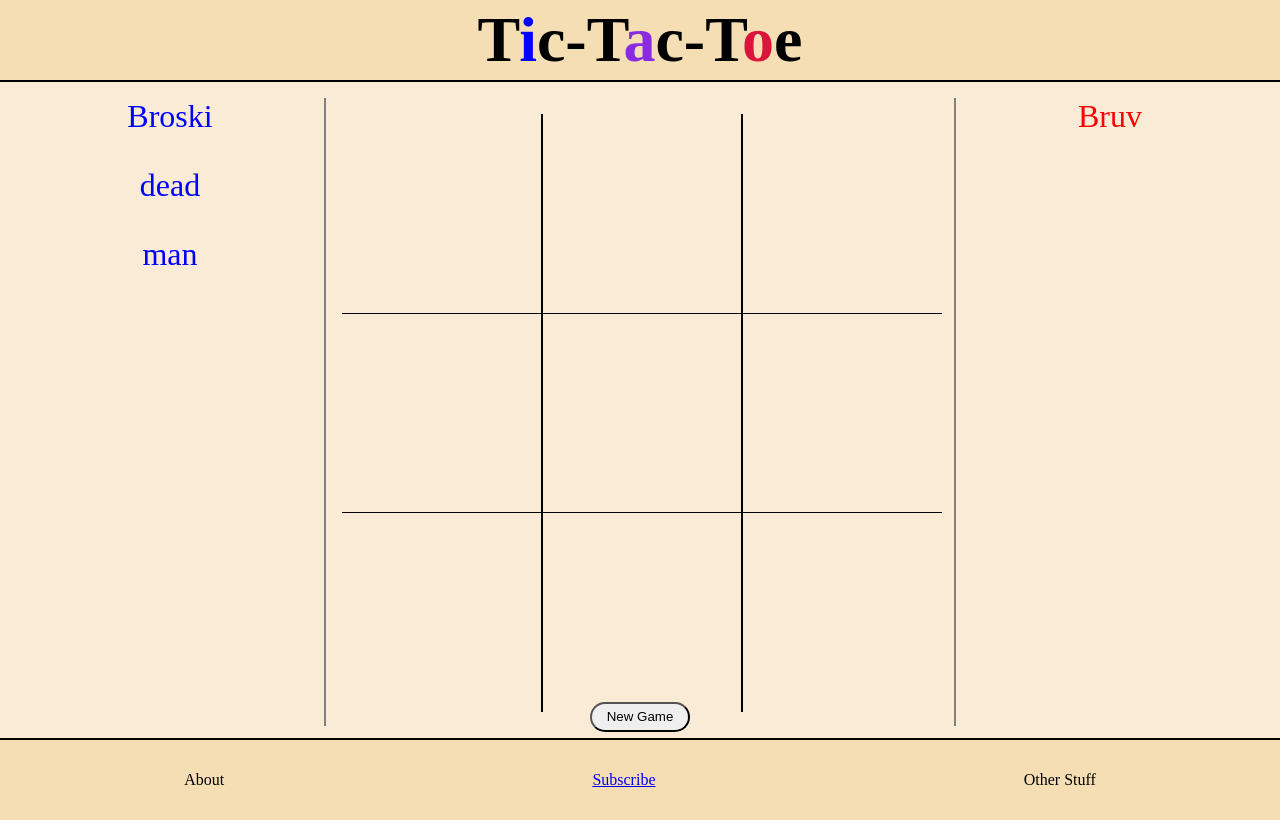
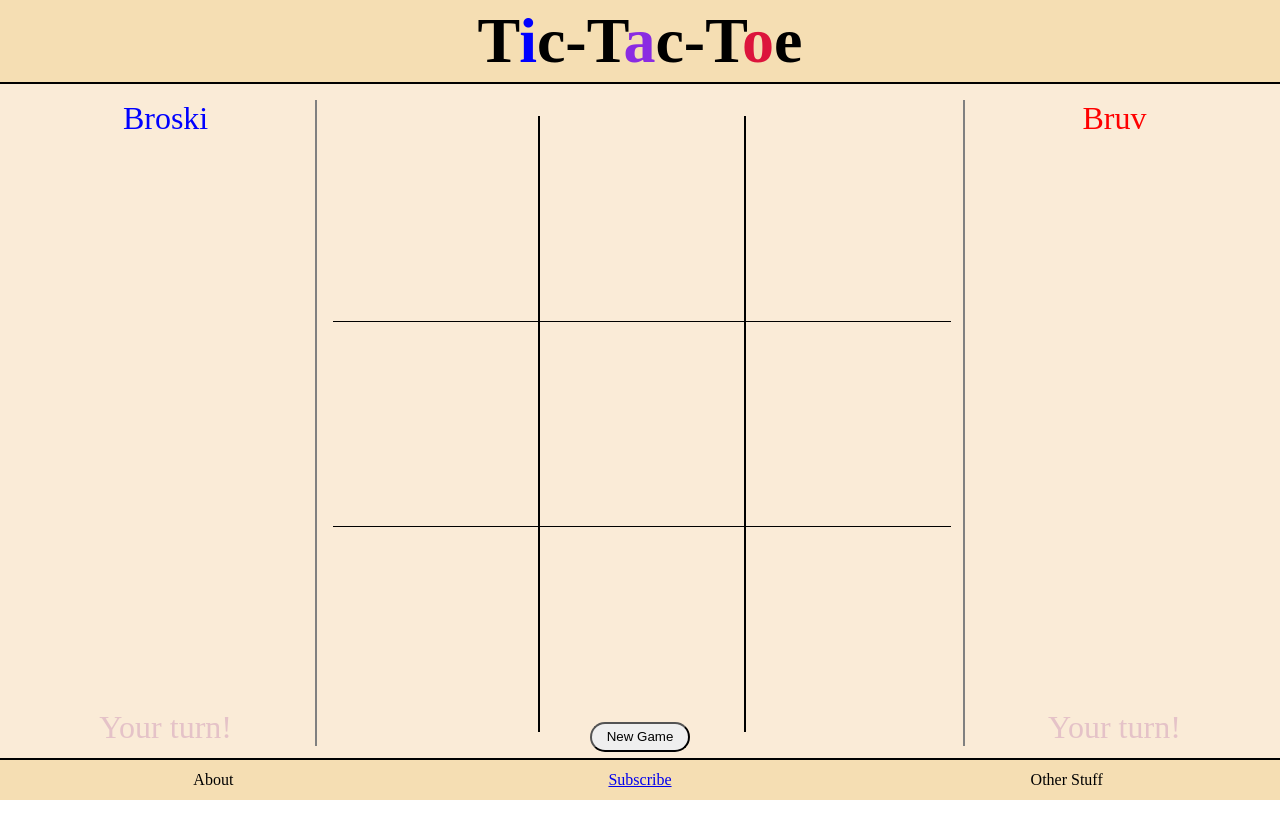
Before and after one commit to 9Foxstails/tic_tac_toe, a plain HTML site: page index.html in a window 1280 px wide. Drawn offline with Linux system fonts and the light colour scheme; a web font is replaced by a local one.

Commit message:
fix: footer alignment

```diff
--- a/index.html
+++ b/index.html
@@ -21,12 +21,12 @@
   <main>
     <div class="player">
       <p data-id="1">player 1</p>
-      <div>dead</div>
-      <div>man</div>
+      <div>Your turn!</div>
     </div>
     <div class="board"></div>
     <div class="player_2">
       <div data-id="2">player 2</div>
+      <div>Your turn!</div>
     </div>
     <button class="newGame">New Game</div>
   </main>
--- a/script.js
+++ b/script.js
@@ -54,10 +54,8 @@ function coinToss()
   return Math.floor(Math.random()*2); //produces 0 or 1;
 }
 
-//console.log(gameBoard());
-//player
-//if 3 in a row is win
 
+//game logic
 function gameFlow()
 {
   let board=gameBoard();
--- a/styles.css
+++ b/styles.css
@@ -7,7 +7,7 @@
 body{
   font-family: "Snowburst One";
   display: grid;
-  grid-template-rows: 1fr 8fr 1fr;
+  grid-template-rows: 1fr 8fr 0.5fr;
   min-height: 100vh;
 }
 
@@ -36,10 +36,8 @@ main{
 
 .player, .player_2{
   font-size: 2rem;
-  display: flex;
-  flex-direction: column;
-  align-items: center;
-  gap: 2rem;
+  display: grid;
+  justify-items: center;
   white-space: nowrap;
 
 }
@@ -55,6 +53,12 @@ main{
 .player_2{
   color: red;
   border-left: 2px grey solid;
+}
+
+.player>:last-child, .player_2>:last-child{
+  color: rgba(128, 0, 128, 0.171);
+  display: grid;
+  align-items: end;
 }
 
 .board{
@@ -107,10 +111,10 @@ main{
 
 /*FOOTER*/
 footer{
-  display: flex;
-  justify-content: space-around;
-  align-items: center;
-
+  display: grid;
+  grid-template-columns: 1fr 1fr 1fr;
+  align-content: center;
+  justify-items: center;
   background-color: wheat;
 
   border-top: 2px black solid ;
```
